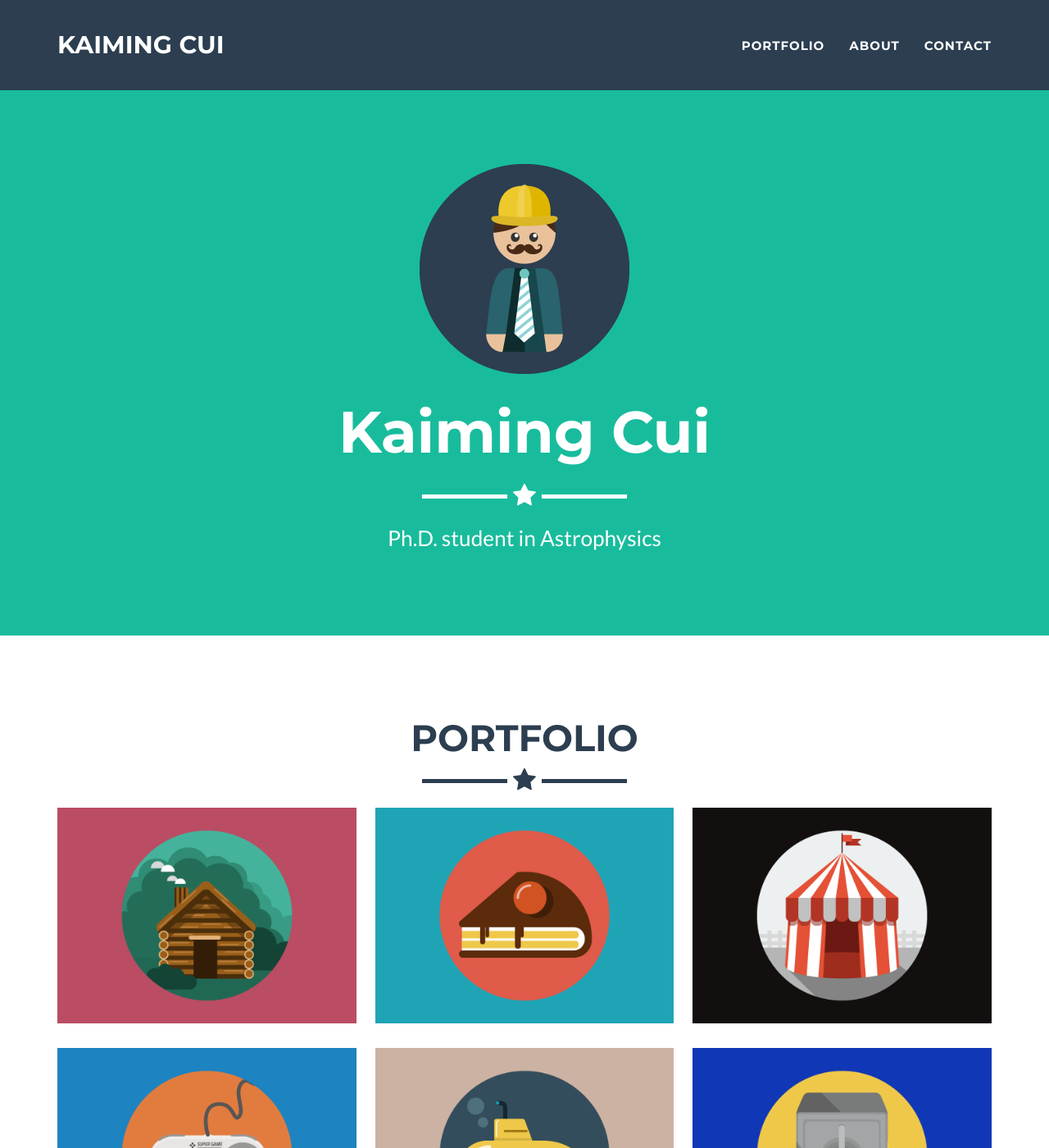
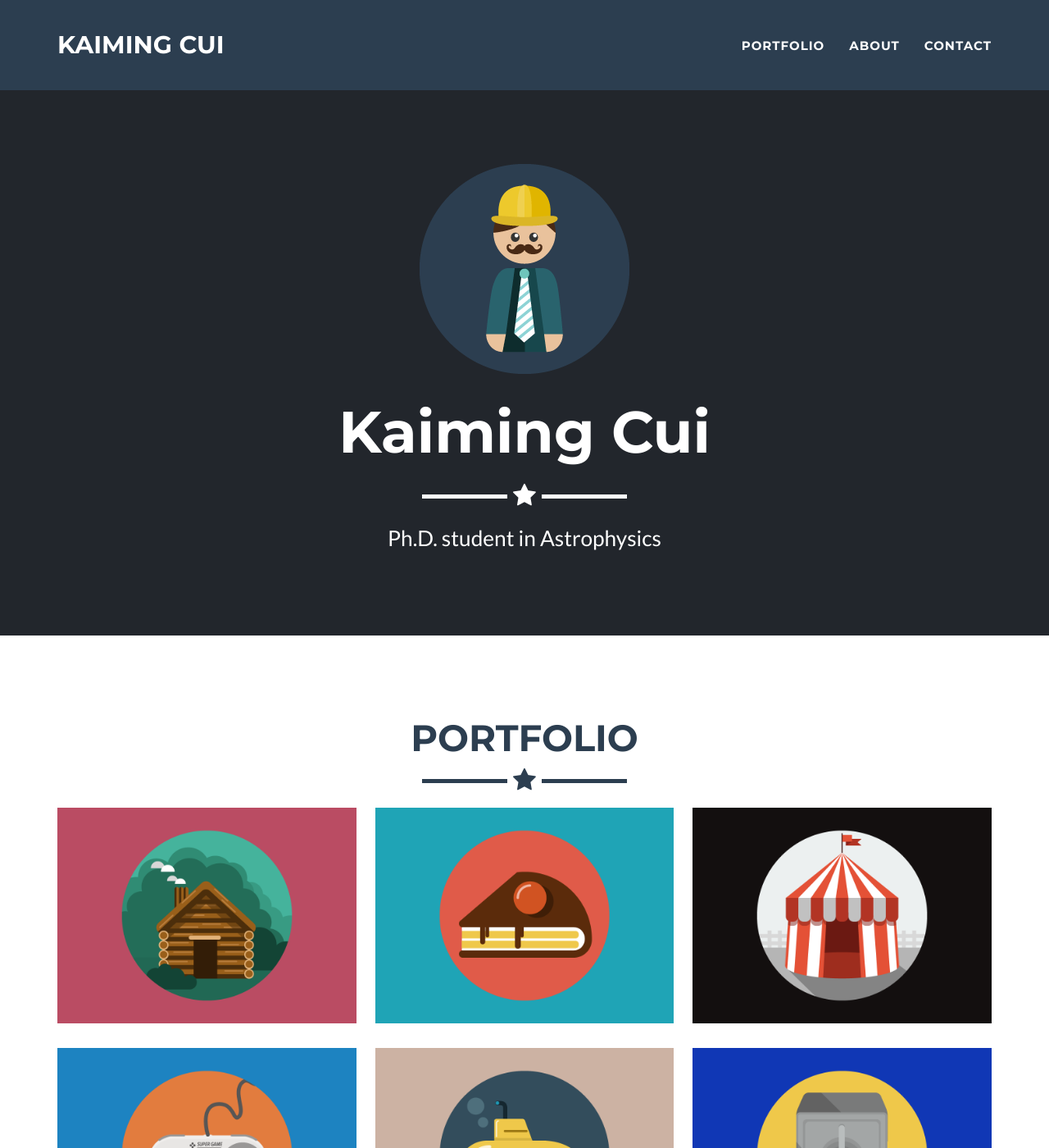
Before and after one commit to ckm3/ckm3.github.io, a Jekyll site: the page built from _posts/2014-07-18-project-1.markdown, in a window 1280 px wide and 1400 px high. Shown: the whole window at 82% size. Built offline with Jekyll 4.4.1, drawn with Linux system fonts in a browser that asks for light colours.

Commit message:
Update _config.yml

```diff
--- a/_config.yml
+++ b/_config.yml
@@ -3,7 +3,7 @@ title: Kaiming Cui
 name: Kaiming Cui
 email: ckm@nao.cas.cn
 url: https://ckm3.github.io/
-description: "This is Song Huang's Homepage for Astrophysical Research."
+description: "This is Kaiming's Homepage for Astrophysical Research."
 keywords: "Astrophysics"
 skills: "Ph.D. student in Astrophysics"
 meta_author: Kaiming Cui
@@ -26,8 +26,8 @@ disqus_shortname: myshortname
 
 # Color settings (hex-codes without the leading hash-tag)
 color:
-  primary: 18bc9c #80B3FF
-  primary-rgb: "24,288,156" #"128,179,255"
+  primary: 22262c #80B3FF
+#   primary-rgb: 22262c #"24,288,156" #"128,179,255"
   secondary: 2c3e50 #FD6E8A
   secondary-dark: 233140 #A2122F
 
```
